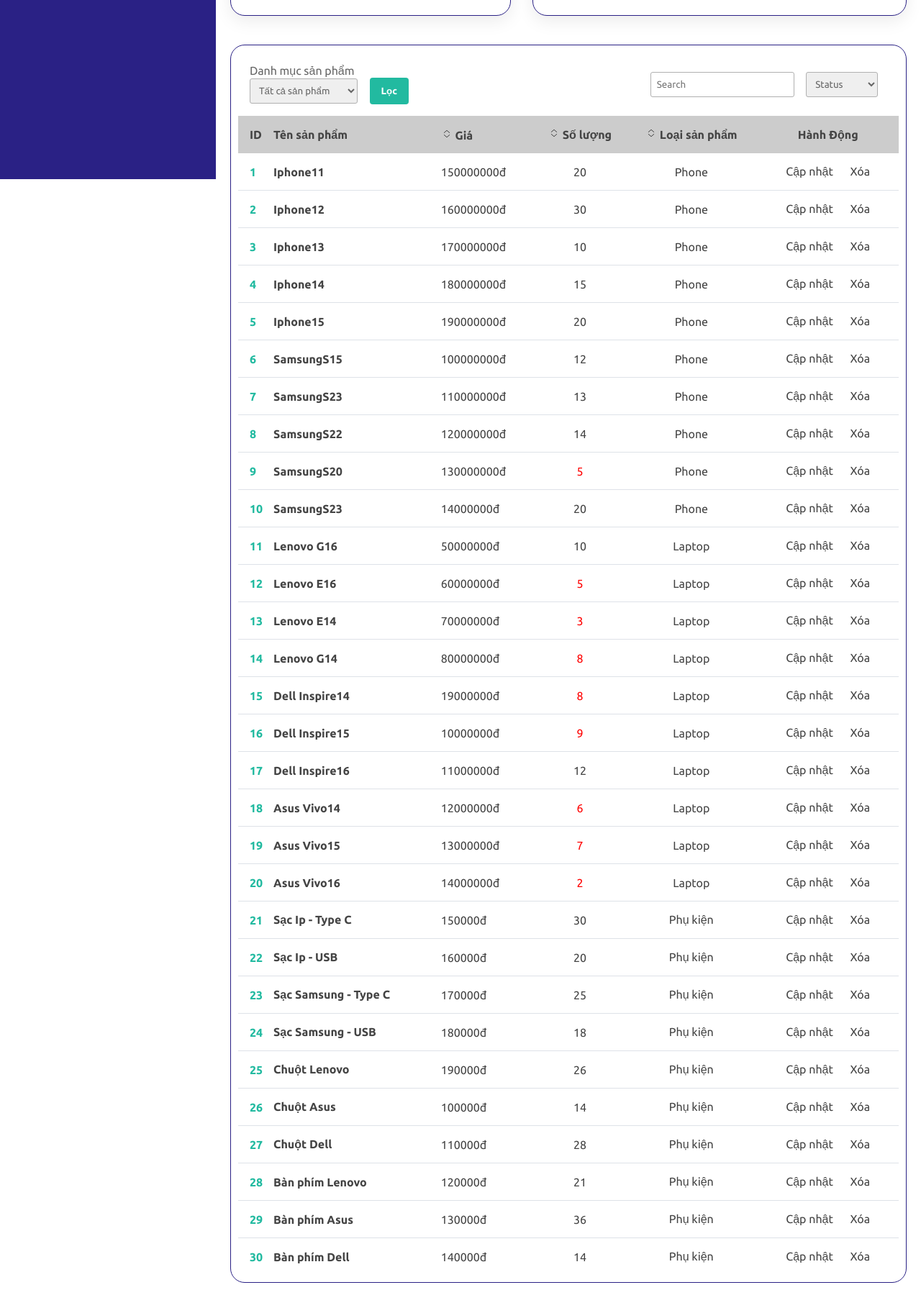
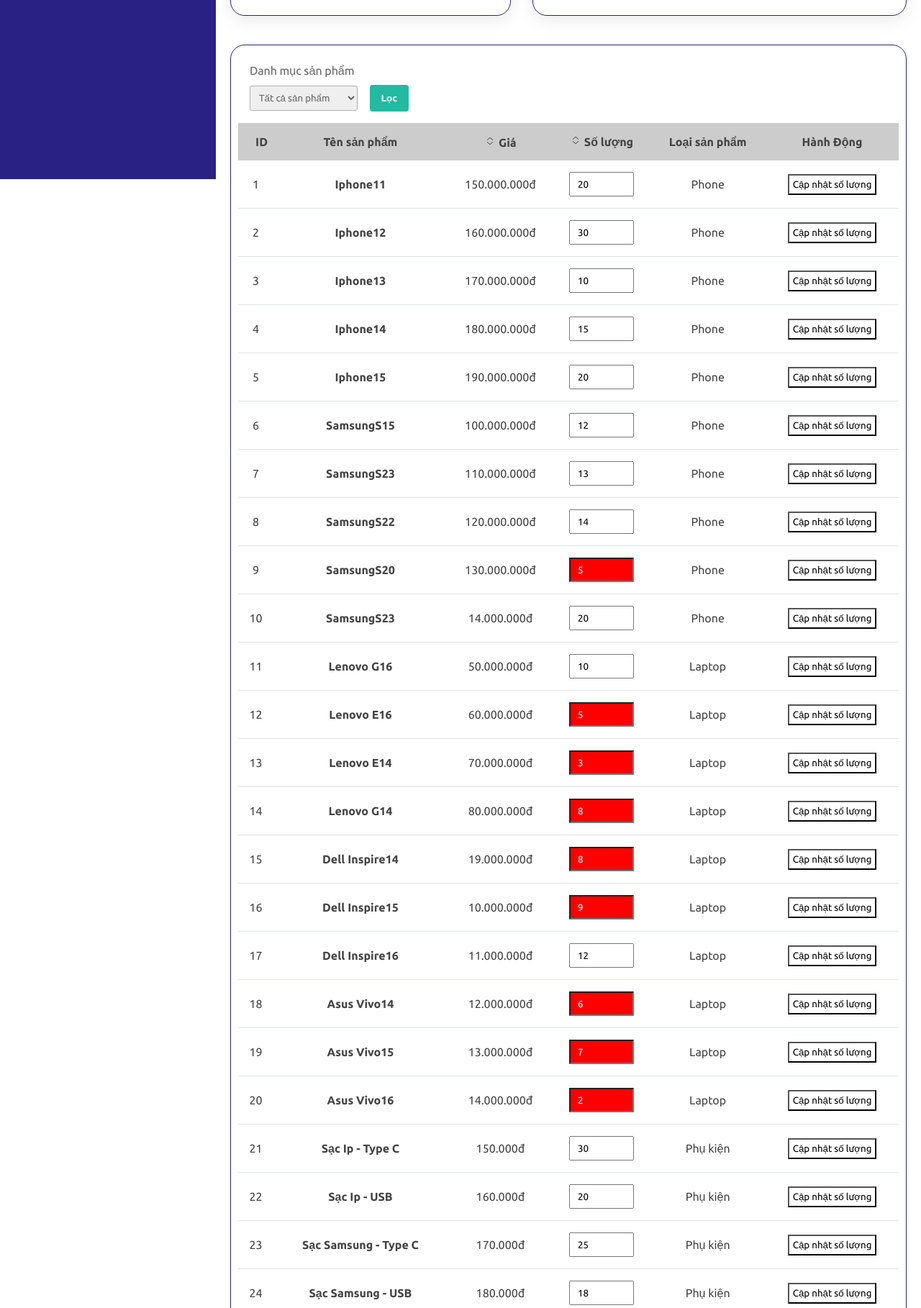
Before and after one commit to AnNguyen2803/PHP-ktra2, a PHP site: page / in a window 1280 px wide. Shown: the part 551-2369 px from the top of the page at 72% size. Before the commit the page ends 2334 px from the top, so only its background shows below. Run offline with PHP 8.4, Linux system fonts and the light colour scheme; the visitor is signed in with stand-in values (Sample User, id 1); data comes from the database, SQL or seed files in the repository; data that the repository does not hold is empty; a map, chart or similar area stays blank; some libraries are stand-ins or nearby versions; grey boxes are pictures that could not be loaded.

Commit message:
semi-final commit

```diff
--- a/assets/css/styles.css
+++ b/assets/css/styles.css
@@ -445,6 +445,7 @@ body{
 .add span {
     display: inline-block;
     margin-right: 10px;
+    margin-bottom: 10px;
     font-size: 16px;
     color: #666;
 }
@@ -486,7 +487,7 @@ table thead th:first-child {
 }
 table thead th {
     padding: 1rem 0rem;
-    text-align: left;
+    text-align: center;
     color: #444;
     background-color: #ccc;
 }
@@ -508,6 +509,7 @@ table tbody td:nth-child(6){
 table tbody td {
     padding: 1rem 0rem;
     color: #444;
+    text-align: center;
 }
 table tbody tr:not(:last-child) {
     border-bottom: 1px solid #dee2e8;
@@ -519,6 +521,19 @@ table tbody td a{
 }
 table tbody td a:hover{
     color: var(--main);
+}
+#ketqua td input{
+    width: 90px;
+    height: 20px;
+    padding: 15px 10px;
+}
+#updateQuantity{
+    background: #fff;
+    padding: 5px;
+    cursor: pointer;
+}
+#updateQuantity:hover{
+    background-color: #1795ce;
 }
 
 /* ==================================Login page============================== */
--- a/assets/js/main.js
+++ b/assets/js/main.js
@@ -50,11 +50,17 @@ document.addEventListener("DOMContentLoaded", function() {
         }
     }
 
-    var quantityElements = document.querySelectorAll('.quantity-value');
-    quantityElements.forEach(function(element) {
-        var quantity = parseInt(element.textContent);
-        if (quantity < 10) {
-            element.style.color = 'red';
+    var inputs = document.querySelectorAll(".quantity-value");
+
+    inputs.forEach(function(input) {
+        if (parseInt(input.value) < 10) {
+            Object.assign(input.style, {
+                color: "#FFF",
+                backgroundColor: "#FF0000"
+            })
+
+        } else {
+            input.style.color = "";
         }
     });
 
@@ -80,18 +86,26 @@ document.addEventListener("DOMContentLoaded", function() {
 
         // Sắp xếp các hàng dựa trên giá trị của cột đã chọn
         rows.sort(function(a, b) {
-            var valueA = $(a).find('td[data-name="' + columnName + '"]').text().trim();
-            var valueB = $(b).find('td[data-name="' + columnName + '"]').text().trim();
+            var valueA, valueB;
 
-            // Chuyển đổi giá trị sang số để so sánh
-            valueA = parseFloat(valueA.replace('đ', '').replace(',', '').trim());
-            valueB = parseFloat(valueB.replace('đ', '').replace(',', '').trim());
+            // Kiểm tra trường hợp là input thì thực hiện lấy ra các thẻ input
+            if ($(a).find('td[data-name="' + columnName + '"] input').length > 0) {
+                valueA = $(a).find('td[data-name="' + columnName + '"] input').val().trim();
+                valueB = $(b).find('td[data-name="' + columnName + '"] input').val().trim();
+            } else {
+                valueA = $(a).find('td[data-name="' + columnName + '"]').text().trim();
+                valueB = $(b).find('td[data-name="' + columnName + '"]').text().trim();
+            }
 
-            // So sánh giá trị số từ lớn đến bé hoặc từ bé đến lớn tùy thuộc vào trạng thái sắp xếp
+            // Loại bỏ các kí tự không phải số và chuyển đổi thành số nguyên
+            var numberA = parseInt(valueA.replace(/\D/g, ''), 10);
+            var numberB = parseInt(valueB.replace(/\D/g, ''), 10);
+
+            // So sánh số nguyên từ lớn đến bé hoặc từ bé đến lớn tùy thuộc vào trạng thái sắp xếp
             if (sortDescending) {
-                return valueB - valueA; // Giảm dần
+                return numberB - numberA; // Giảm dần
             } else {
-                return valueA - valueB; // Tăng dần
+                return numberA - numberB; // Tăng dần
             }
         });
 
@@ -103,4 +117,5 @@ document.addEventListener("DOMContentLoaded", function() {
             $('#ketqua').append(row);
         });
     }
+
 });
--- a/assets/pages/login.html
+++ b/assets/pages/login.html
@@ -9,7 +9,7 @@
     <link href="https://fonts.googleapis.com/css?family=Roboto:300,400,500,700&display=swap" rel="stylesheet"/>
     <!-- MDB -->
     <link href="https://cdnjs.cloudflare.com/ajax/libs/mdb-ui-kit/7.2.0/mdb.min.css" rel="stylesheet" />
-    <link rel="stylesheet" href="/assets/css/styles.css">
+    <link rel="stylesheet" href="../css/styles.css">
 </head>
 <body>
       <section class="vh-100 gradient-custom">
--- a/assets/pages/main_dashboard.php
+++ b/assets/pages/main_dashboard.php
@@ -22,15 +22,7 @@
                 <button type="submit" id="btnLoc">Lọc</button>
             </form>
         </div>
-
-        <div class="browse">
-            <input type="search" placeholder="Search" class="record-search">
-            <select name="" id="">
-                <option value="">Status</option>
-            </select>
     </div>
-    </div>
-
     <div>
 
         <table width="100%">
@@ -40,7 +32,7 @@
                     <th>Tên sản phẩm</th>
                     <th><ion-icon name="chevron-expand-outline" data-name = "gianiemyet" class="sort-icon"></ion-icon> Giá</th>
                     <th><ion-icon name="chevron-expand-outline" data-name = "soluongton" class="sort-icon"></ion-icon> Số lượng</th>
-                    <th><ion-icon name="chevron-expand-outline" data-name = "maloai" class="sort-icon"></ion-icon> Loại sản phẩm</th>
+                    <th> Loại sản phẩm</th>
                     <th>Hành Động</th>
                 </tr>
             </thead>
@@ -61,6 +53,7 @@
                     while($row = $result->fetch_assoc()){
                 ?>
                 <tr>
+                    <form action = "" method = "post">
                         <td><?= $row['masp'] ?></td>
                         <td data-name = "tensp">
                             <div class="client">
@@ -70,9 +63,9 @@
                                 </div>
                             </div>
                         </td>
-                    <td data-name = "gianiemyet"><?=$row['gianiemyet'] ?>đ</td>
+                        <td data-name = "gianiemyet"><?=number_format($row['gianiemyet'], 0, '.', '.') . 'đ' ?></td>
                         <td data-name = "soluongton">
-                        <span class="quantity-value"><?= $row['soluongton'] ?></span>
+                            <input type = "number" class="quantity-value" value = <?= $row['soluongton'] ?> min = "0" name = "quantity"/>
                         </td>
                         <td>
                             <?php
@@ -86,9 +79,10 @@
                             ?>
                         </td>
                         <td>
-                        <a href="">Cập nhật</a>
-                        <a href="">Xóa</a>
+                            <input type="hidden" value = "<?= $row['masp'] ?>" name = "masp">
+                            <button id = "updateQuantity" type = "submit" name = "update_quantity">Cập nhật số lượng</button>
                         </td>
+                    </form>
                 </tr>
                 <?php }?>
             </tbody>
--- a/index.php
+++ b/index.php
@@ -12,6 +12,13 @@
         session_destroy();
         header("location: /ktra2/assets/pages/login.html");
     }
+    if(isset($_POST['update_quantity'])) {
+        $masp = $_POST['masp'];
+        $new_quantity = $_POST['quantity'];
+
+        $upd_quantity = "UPDATE `sanpham` SET soluongton = '$new_quantity' WHERE masp = '$masp'";
+        $connect->query($upd_quantity);
+    }
 ?>
 <!DOCTYPE html>
 <html lang="en">
@@ -22,9 +29,9 @@
     <link rel="stylesheet" href="assets/css/styles.css">
 </head>
 <body>
-    <!-- ====================== Navigation ================ -->
 
     <div class="container">
+        <!-- ====================== Navigation ================ -->
         <?php include("./assets/pages/navigation.php")?>
 
         <!-- ================ Main =============== -->
@@ -36,7 +43,7 @@
                 }
             ?>
 
-            <!--  ================Order Details List ================= -->
+            <!--  ================Định tuyến cấu trúc trang ================= -->
             <?php include("route.php") ?>
         </div>
     </div>
--- a/route.php
+++ b/route.php
@@ -1,8 +1,7 @@
 <?php
    if ($_SERVER["REQUEST_METHOD"] == "GET") {
-        if(isset($_GET['id'])) {
-            $id = $_GET['id'];
-        }
+    $id = isset($_GET['id']) ? $_GET['id'] : "home";
+
     switch ($id) {
         case "home":
             include "./assets/pages/main_dashboard.php";
```
Lines whose indentation alone changed are shown as unchanged.
